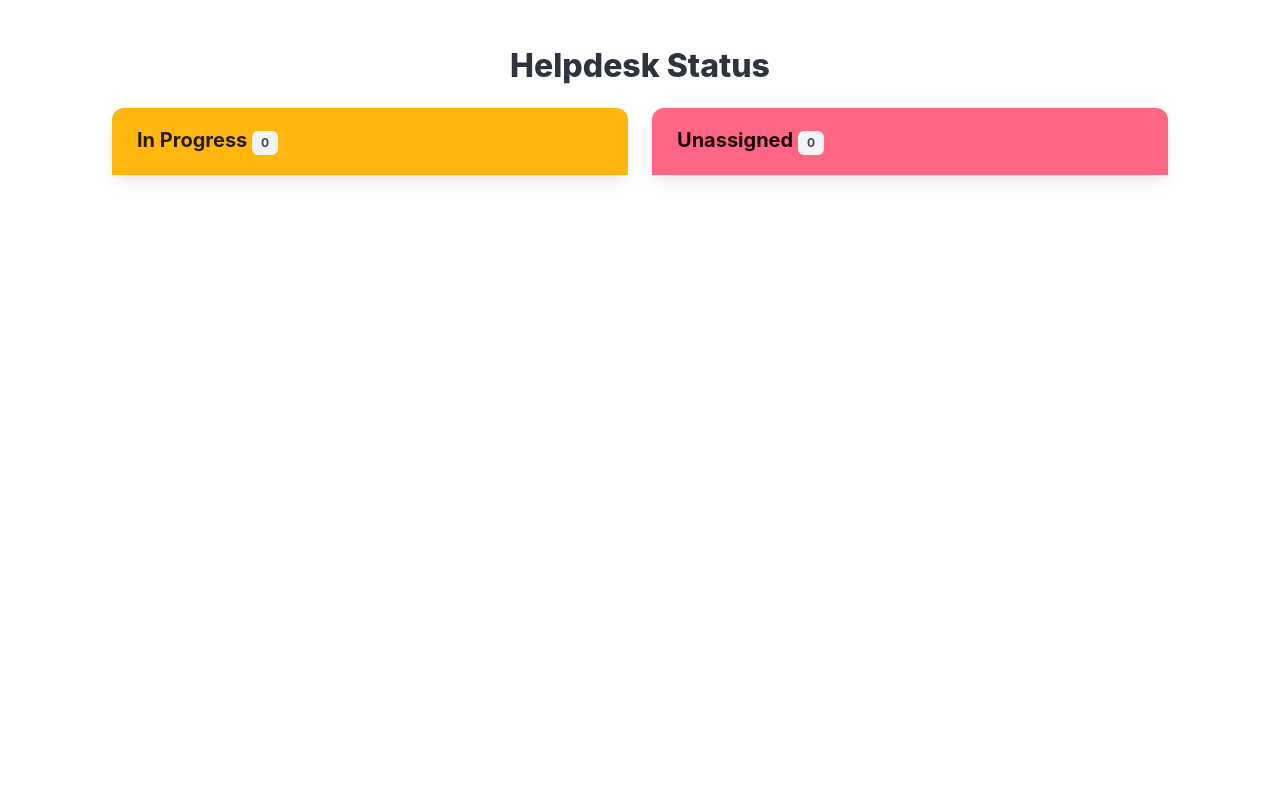
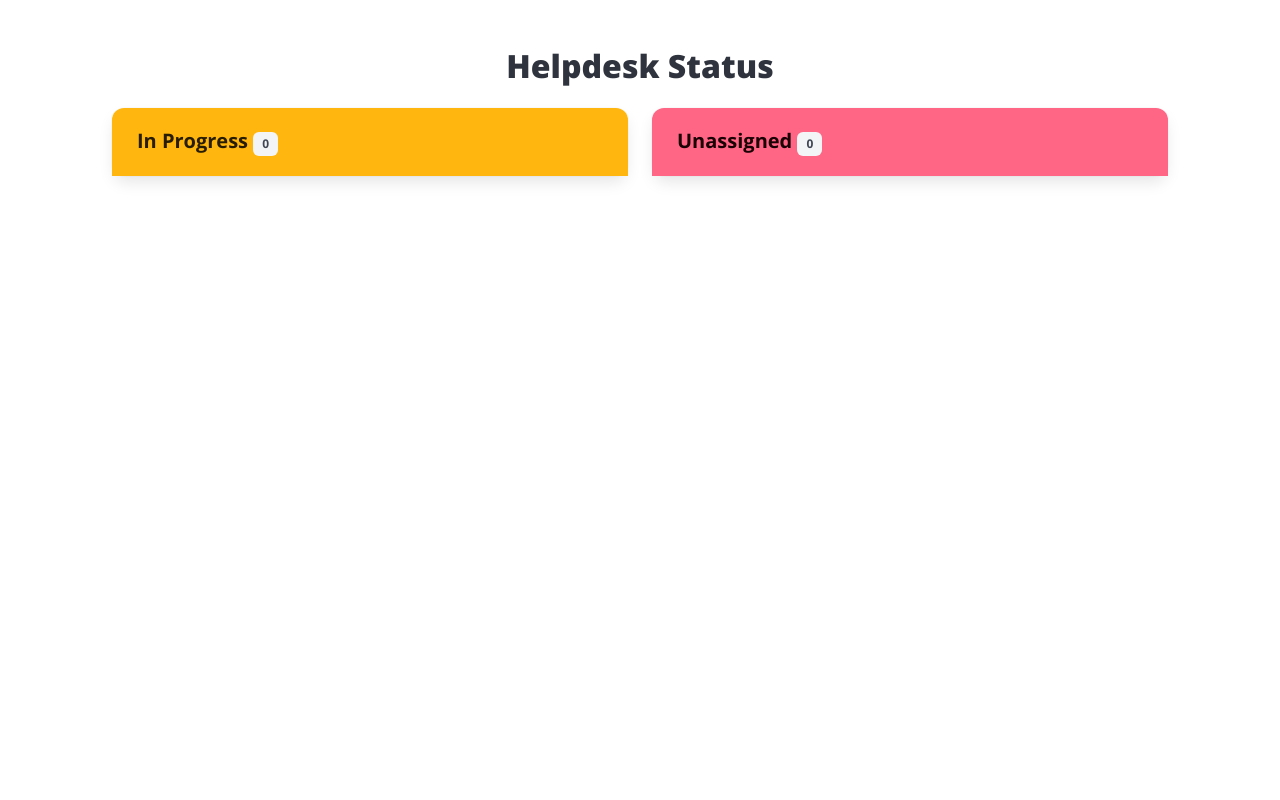
Before and after one commit to srobo/helpdesk-system, a Django app: page /display/helpdesk/ in a window 1280 px wide. Run offline with Django 3.2, Linux system fonts and the light colour scheme; data that the repository does not hold is empty.

Commit message:
Add Open Sans and preconnect

```diff
--- a/helpdesk/static/helpdesk/helpdesk.css
+++ b/helpdesk/static/helpdesk/helpdesk.css
@@ -1,3 +1,7 @@
+:root {
+    --bulma-family-primary: "Open Sans", system-ui, sans-serif;
+}
+
 html, body {
     height: 100vh;
 }
--- a/helpdesk/templates/layouts/base.html
+++ b/helpdesk/templates/layouts/base.html
@@ -5,6 +5,10 @@
     <meta charset="utf-8">
     <meta name="viewport" content="width=device-width, initial-scale=1">
     <title>{% block title %}{{ SYSTEM_TITLE }}{% endblock %} | {{ SYSTEM_TITLE }}</title>
+    <link rel="preconnect" href="https://fonts.googleapis.com">
+    <link rel="preconnect" href="https://fonts.gstatic.com" crossorigin>
+    <link rel="preconnect" href="https://cdnjs.cloudflare.com/" />
+    <link href="https://fonts.googleapis.com/css2?family=Open+Sans:ital,wght@0,300..800;1,300..800&display=swap" rel="stylesheet">
     <link rel="stylesheet" href="https://cdnjs.cloudflare.com/ajax/libs/bulma/1.0.0/css/bulma.min.css" integrity="sha512-+oEiKVGJRHutsibRYkkTIfjI0kspDtgJtkIlyPCNTCFCdhy+nSe25nvrCw7UpHPwNbdmNw9AkgGA+ptQxcjPug==" crossorigin="anonymous" referrerpolicy="no-referrer" />
     <link rel="stylesheet" href="https://cdnjs.cloudflare.com/ajax/libs/font-awesome/6.5.2/css/all.min.css" integrity="sha512-SnH5WK+bZxgPHs44uWIX+LLJAJ9/2PkPKZ5QiAj6Ta86w+fsb2TkcmfRyVX3pBnMFcV7oQPJkl9QevSCWr3W6A==" crossorigin="anonymous" referrerpolicy="no-referrer" />
     <link rel="stylesheet" href="{% static 'helpdesk/helpdesk.css' %}" />
```
